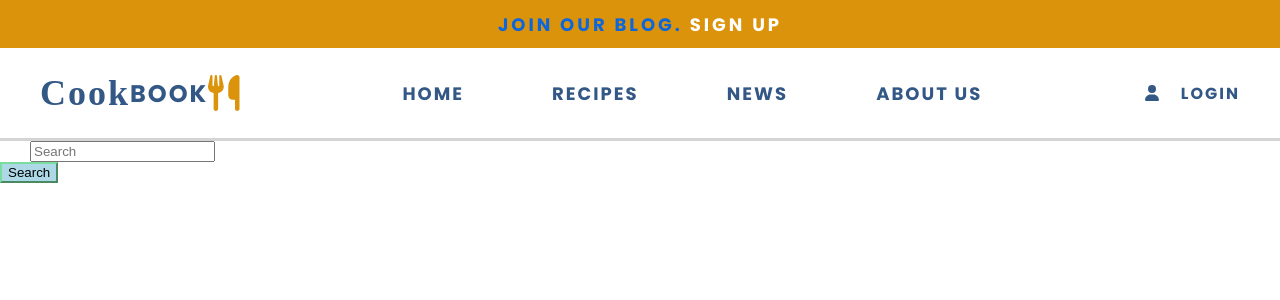
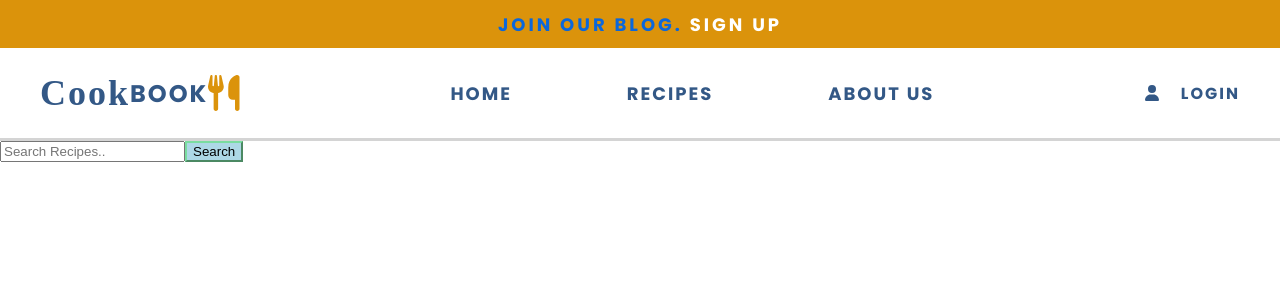
Before and after one commit to chrism-la/Cooked, a React (Create React App) app in the folder client/: page / in a window 1280 px wide. Shown: the top 300 px of the page. Built offline with nearby package versions, Linux system fonts and the light colour scheme; a web font is replaced by a local one.

Commit message:
styling image cards

```diff
--- a/client/src/components/Navbar.js
+++ b/client/src/components/Navbar.js
@@ -29,9 +29,6 @@ export default function Navbar() {
                         RECIPES
                     </Link>
                     <Link className="nav-link" to="/">
-                        NEWS
-                    </Link>
-                    <Link className="nav-link" to="/">
                         ABOUT US
                     </Link>
                 </nav>
--- a/client/src/components/RecipeCards.js
+++ b/client/src/components/RecipeCards.js
@@ -1,17 +1,14 @@
-import { Card, Row, Col } from 'react-bootstrap';
+import '../scss/RecipeCards.scss';
 
 export default function RecipeCards({ filteredData }) {
     return (
-        <div className="container">
-            <Row>
-                {filteredData.map((recipe, index) => (
-                    <Col key={index} xs={12} sm={6} md={4} lg={4} xl={4}>
-                        <Card>
-                            <Card.Img variant="top" src={recipe.image} alt="recipes" />
-                        </Card>
-                    </Col>
-                ))}
-            </Row>
+        <div className="recipe-cards">
+            {filteredData.map((recipe) => (
+                <div className="img-card">
+                    <img src={recipe.image} alt="Recipe Images"></img>
+                    <h2>{recipe.name}</h2>
+                </div>
+            ))}
         </div>
     );
 }
--- a/client/src/components/Searchbar.js
+++ b/client/src/components/Searchbar.js
@@ -1,7 +1,5 @@
 import Form from 'react-bootstrap/Form';
 import Button from 'react-bootstrap/Button';
-import Row from 'react-bootstrap/Row';
-import Col from 'react-bootstrap/Col';
 import { useState } from 'react';
 import RecipeCards from './RecipeCards';
 
@@ -28,16 +26,11 @@ export default function Searchbar() {
     return (
         <>
             <Form onSubmit={handleSearch}>
-                <Row className="row">
-                    <Col xs="" style={{ paddingLeft: '30px' }}>
-                        <Form.Control type="text" placeholder="Search" className="mr-sm-2" value={search} onChange={(e) => setSearch(e.target.value)} />
-                    </Col>
-                    <Col xs="auto">
-                        <Button type="submit" style={{ backgroundColor: 'lightblue', borderColor: '#7adda0' }}>
-                            Search
-                        </Button>
-                    </Col>
-                </Row>
+                <Form.Control type="text" placeholder="Search Recipes.." value={search} onChange={(e) => setSearch(e.target.value)} />
+
+                <Button type="submit" style={{ backgroundColor: 'lightblue', borderColor: '#7adda0' }}>
+                    Search
+                </Button>
             </Form>
 
             <RecipeCards filteredData={filteredData} />
--- a/client/src/scss/Navbar.scss
+++ b/client/src/scss/Navbar.scss
@@ -38,7 +38,7 @@ header {
         }
     }
     nav {
-        width: 50%;
+        width: 42%;
         display: flex;
         align-items: center;
         justify-content: space-between;
--- /dev/null
+++ b/client/src/scss/RecipeCards.scss
@@ -0,0 +1,10 @@
+@import './variables';
+@import './mixins';
+
+.recipe-cards {
+    display: flex;
+    padding: 0 40px;
+    img {
+        width: 100%;
+    }
+}
```
